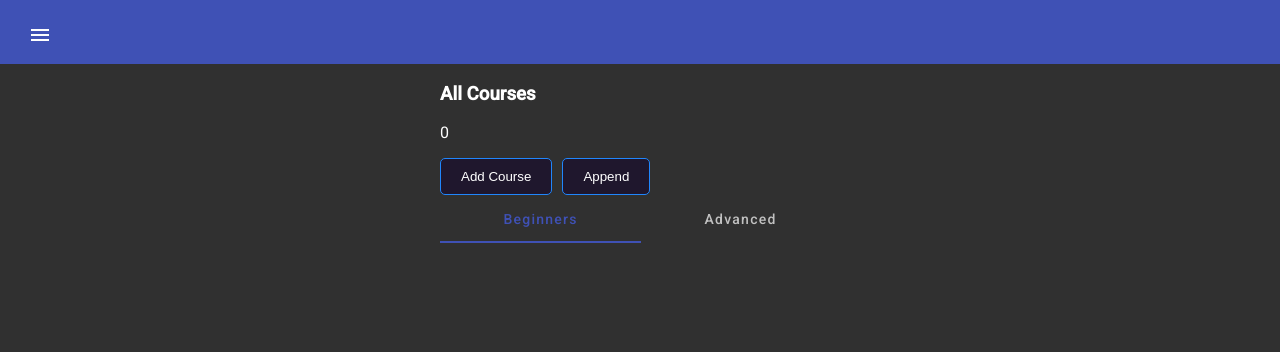
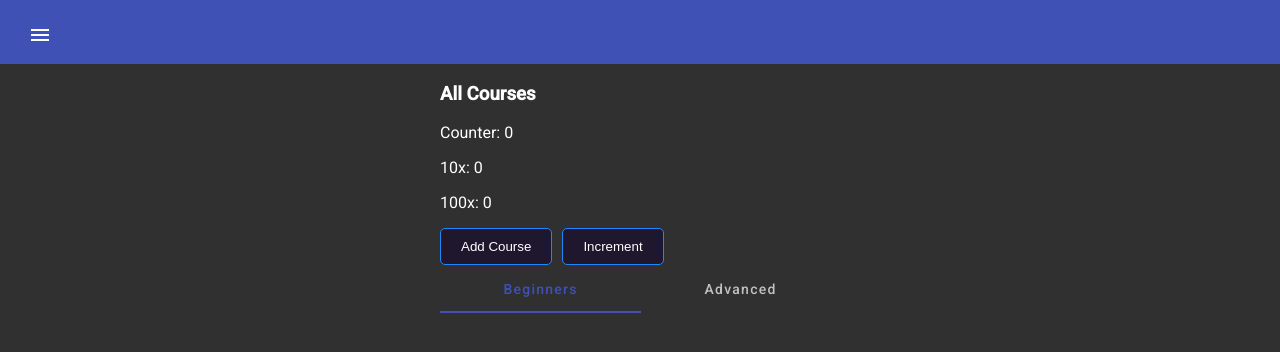
Before and after one commit to liteninkiran/angular-university-signals, an Angular app: page / in a window 1280 px wide. Shown: the top 352 px of the page. Built offline with nearby package versions, Linux system fonts and the light colour scheme.

Commit message:
010 - Angular Computed Signals - Everything You Need To Know

```diff
--- a/src/app/home/home.component.html
+++ b/src/app/home/home.component.html
@@ -1,8 +1,10 @@
 <div class="courses-panel">
     <h3>All Courses</h3>
-    <p>{{ values().join(" | ") }}</p>
+    <p>Counter: {{ counter() }}</p>
+    <p>10x: {{ tenTimesCounter() }}</p>
+    <p>100x: {{ hundredTimesCounter() }}</p>
     <button class="btn">Add Course</button>
-    <button class="btn" (click)="append()">Append</button>
+    <button class="btn" (click)="increment()">Increment</button>
 
     <mat-tab-group>
         <mat-tab label="Beginners"> </mat-tab>
--- a/src/app/home/home.component.ts
+++ b/src/app/home/home.component.ts
@@ -1,4 +1,4 @@
-import { Component, signal } from '@angular/core';
+import { Component, computed, signal } from '@angular/core';
 import { MatTab, MatTabGroup } from '@angular/material/tabs';
 
 @Component({
@@ -9,15 +9,11 @@ import { MatTab, MatTabGroup } from '@angular/material/tabs';
     imports: [MatTabGroup, MatTab],
 })
 export class HomeComponent {
-    public values = signal<number[]>([0]);
+    public counter = signal<number>(0);
+    public tenTimesCounter = computed(() => this.counter() * 10);
+    public hundredTimesCounter = computed(() => this.tenTimesCounter() * 10);
 
-    public append(): void {
-        // const values = this.values();
-        // const last = values[values.length - 1];
-        // this.values.set([...values, last + 1]);
-        this.values.update((values) => [
-            ...values,
-            values[values.length - 1] + 1,
-        ]);
+    public increment(): void {
+        this.counter.update((val) => val + 1);
     }
 }
```
